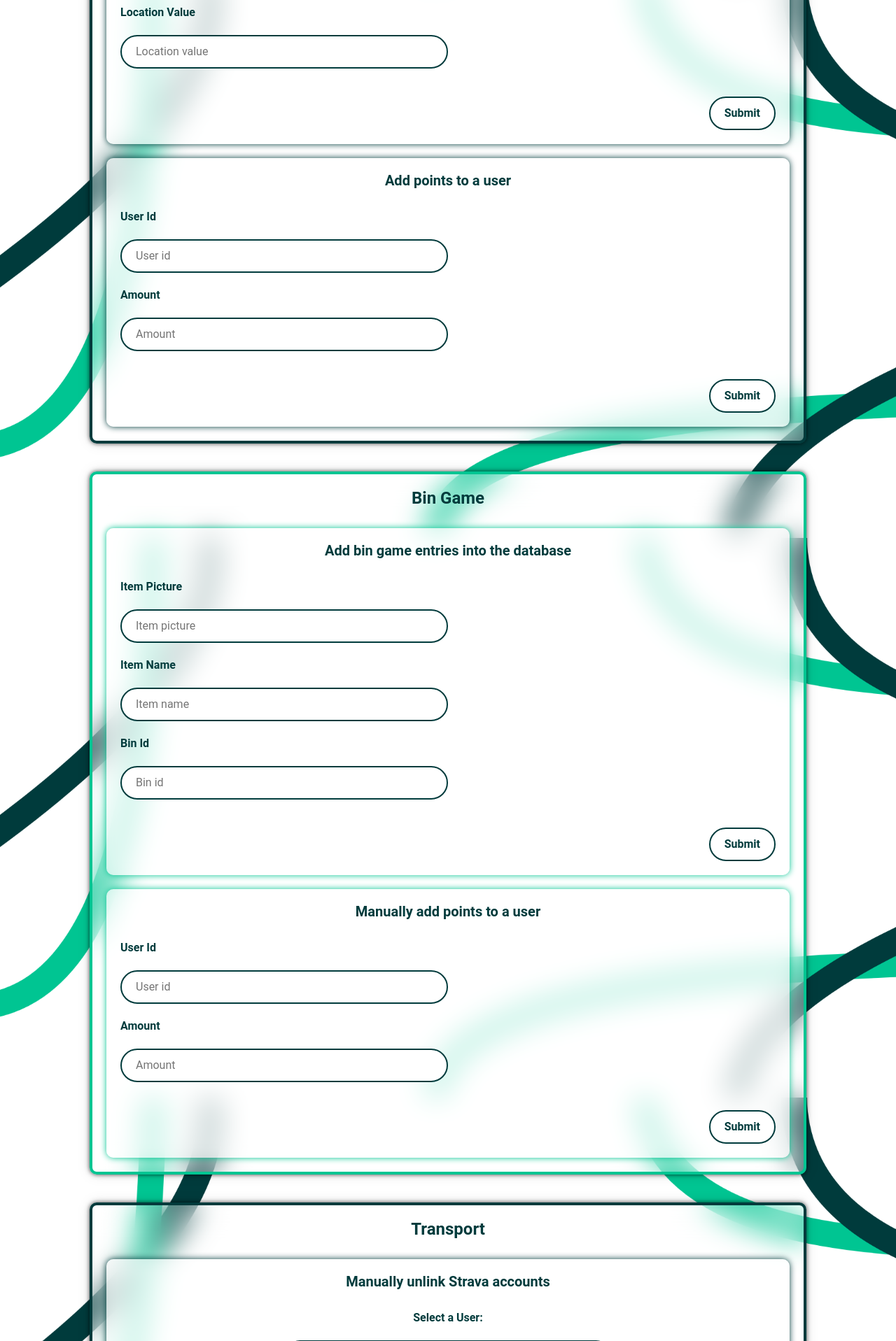
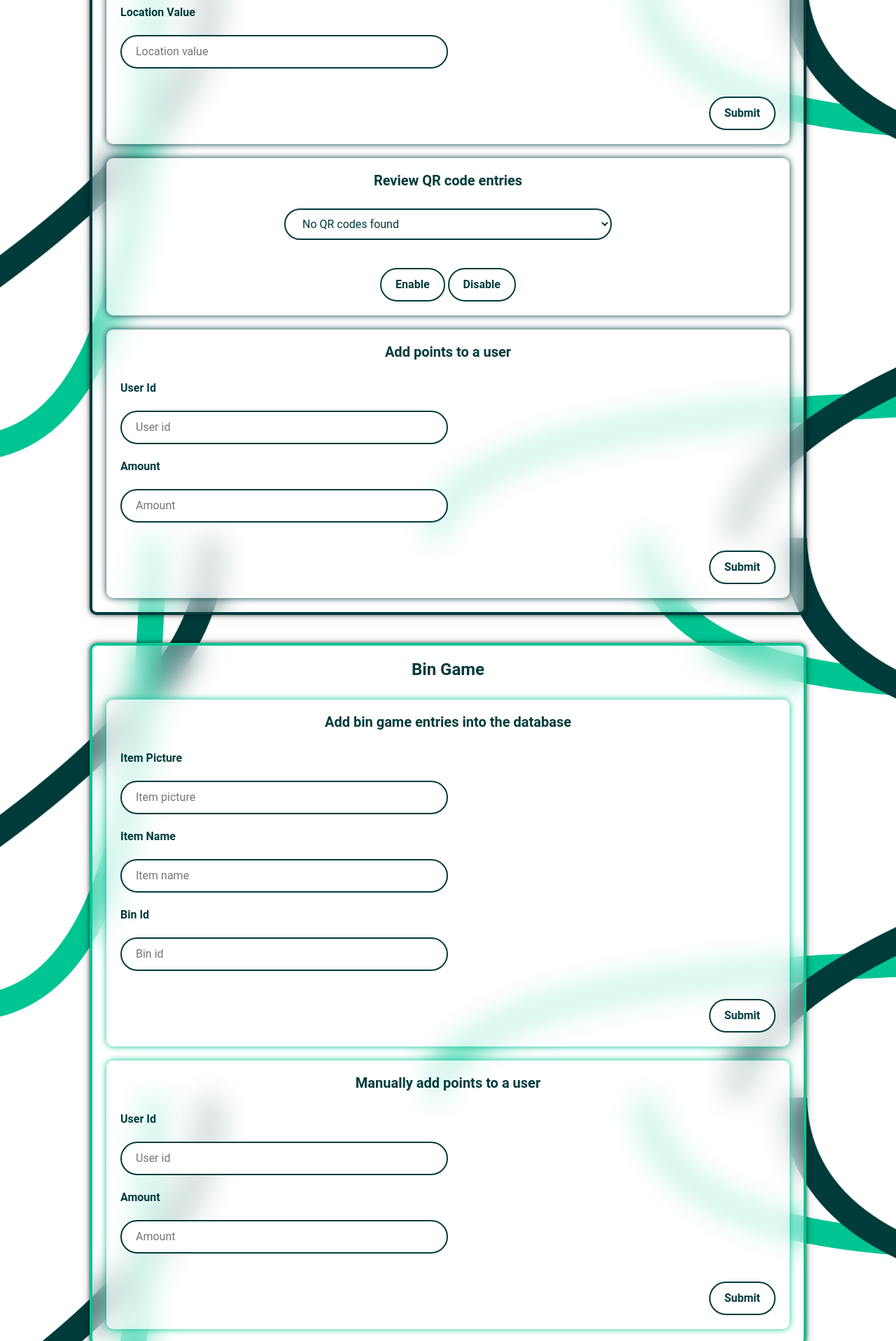
Before and after one commit to W3r5l3y/exEco, a Django app: page /gamekeeper/ in a window 1280 px wide. Shown: the part 831-2748 px from the top of the page at 70% size. Run offline with Django 4.2, Linux system fonts and the light colour scheme; the visitor is signed in with stand-in values (Sample User, id 1); data comes from the database, SQL or seed files in the repository; data that the repository does not hold is empty; parts of the project's set-up code (start-up, migrations or seed data) failed here and were passed over; some libraries are stand-ins or nearby versions.

Commit message:
Add functionality to review and manage QR code entries with enable/disable options

```diff
--- a/gamekeeper/templates/gamekeeper/gamekeeper.html
+++ b/gamekeeper/templates/gamekeeper/gamekeeper.html
@@ -36,6 +36,21 @@
                     <button type="qrscanner-qr-button">Submit</button>
                 </form>
             </div>
+
+            <!-- Review QR code entries and allow disabling -->
+            <div class="gamekeeper-section-task gamekeeper-sub-section">
+                <h3>Review QR code entries</h3>
+                <select id="qrscanner-qr-select">
+                    <!-- List of dynamic QR codes -->
+                </select>
+                <div id="qrscanner-enable-disable-btns">
+                    <button id="qrscanner-qr-enable">Enable</button>
+                    <button id="qrscanner-qr-disable">Disable</button>
+                </div>
+            </div>
+
+
+            <!-- Manually add points to a user -->
             <div class="gamekeeper-section-task gamekeeper-sub-section">
                 <h3>Add points to a user</h3>
                 <form id="qrscanner-points-form">
```
